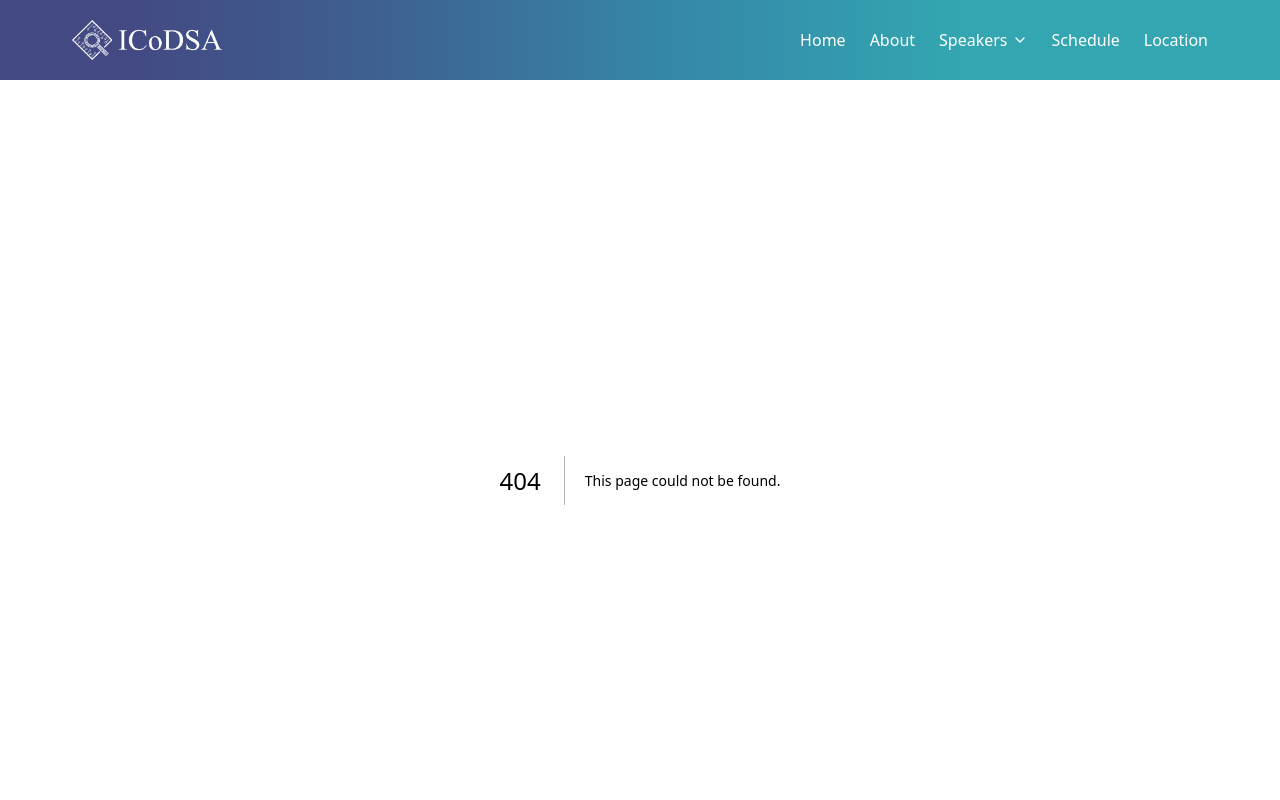
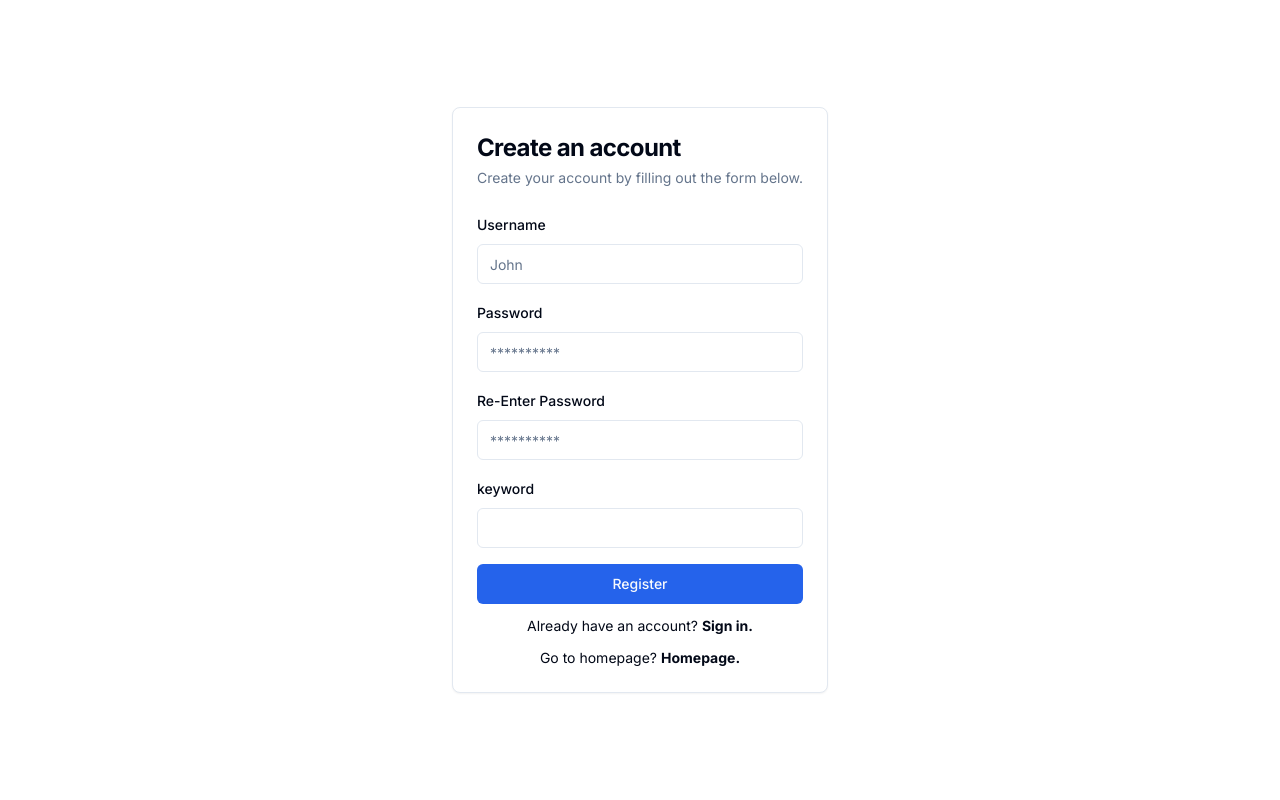
Before and after one commit to GozaRaid/Magang-frontend, a Next.js app: page /admin/auth/register in a window 1280 px wide. Before the commit this address had no page. Shown: the top 800 px of the page. Built offline with nearby package versions, Linux system fonts and the light colour scheme; no server answers.

Commit message:
feat: add registration account

```diff
--- a/package.json
+++ b/package.json
@@ -18,12 +18,14 @@
     "axios": "^1.7.7",
     "class-variance-authority": "^0.7.0",
     "clsx": "^2.1.1",
+    "formik": "^2.4.6",
     "lucide-react": "^0.447.0",
-    "next": "14.2.14",
+    "next": "^14.2.15",
     "react": "^18.3.1",
     "react-dom": "^18.3.1",
     "tailwind-merge": "^2.5.3",
-    "tailwindcss-animate": "^1.0.7"
+    "tailwindcss-animate": "^1.0.7",
+    "yup": "^1.4.0"
   },
   "devDependencies": {
     "postcss": "^8",
--- a/src/components/layouts/eventschedule.jsx
+++ b/src/components/layouts/eventschedule.jsx
@@ -202,7 +202,7 @@ export function EventSchedule() {
               <TabsTrigger
                 key={day.date}
                 value={day.date}
-                className="data-[state=active]:bg-primary data-[state=active]:text-primary-foreground"
+                className="data-[state=active]:bg-[linear-gradient(90deg,rgba(67,73,131,1)_10%,rgba(62,97,146,1)_30%,rgba(53,135,168,1)_52%,rgba(51,166,177,1)_75%,rgba(51,166,177,1)_89%)] data-[state=active]:text-primary-foreground "
               >
                 {new Date(day.date).toLocaleDateString("en-US", {
                   weekday: "short",
@@ -228,10 +228,10 @@ export function EventSchedule() {
           <TabsContent key={day.date} value={day.date}>
             <Table>
               <TableHeader>
-                <TableRow className="bg-primary text-primary-foreground">
-                  <TableHead className="w-1/6">Time</TableHead>
-                  <TableHead className="w-1/4">Event</TableHead>
-                  <TableHead className="w-1/2">Speakers</TableHead>
+                <TableRow className="bg-blue-950">
+                  <TableHead className="w-1/6 text-white">Time</TableHead>
+                  <TableHead className="w-1/4 text-white">Event</TableHead>
+                  <TableHead className="w-1/2 text-white">Speakers</TableHead>
                 </TableRow>
               </TableHeader>
               <TableBody>
--- a/src/components/layouts/login.jsx
+++ b/src/components/layouts/login.jsx
@@ -86,7 +86,7 @@ export function Login() {
           <div></div>
           <Button
             type="submit"
-            className="w-full bg-blue-600 hover:bg-blue-700"
+            className="w-full bg-blue-600 hover:bg-blue-950"
             disabled={isLoading}
           >
             {isLoading ? "Logging in" : "Login"}
--- /dev/null
+++ b/src/components/layouts/register.jsx
@@ -0,0 +1,169 @@
+"use client";
+
+import Link from "next/link";
+import * as Yup from "yup";
+import { Formik, Form, Field } from "formik";
+import { Label } from "@/components/ui/label";
+import { Button } from "@/components/ui/button";
+import { usePostUser } from "@/features/auth/usePostUser";
+import { useRouter } from "next/router";
+import { useEffect, useState } from "react";
+import { useAuth } from "@/features/auth/AuthContext";
+import {
+  Card,
+  CardHeader,
+  CardTitle,
+  CardDescription,
+  CardContent,
+} from "@/components/ui/card";
+
+const validationSchema = Yup.object({
+  username: Yup.string().required("Username is required"),
+  keyword: Yup.string()
+    .required("Invalid keyword format")
+    .required("keyword is required"),
+  password: Yup.string().required("Password is required"),
+  reenterPassword: Yup.string()
+    .oneOf([Yup.ref("password"), null], "Passwords must match")
+    .required("Re-entering your password is required"),
+});
+
+export function Register() {
+  const router = useRouter();
+  const { login, isLoggedIn } = useAuth();
+  const mutation = usePostUser();
+  const [registerFailed, setRegisterFailed] = useState("");
+  const [isLoading, setIsLoading] = useState(false);
+
+  useEffect(() => {
+    if (isLoggedIn && router.pathname !== "/") {
+      router.push("/");
+    }
+  }, [isLoggedIn, router]);
+
+  const handleSubmit = async (values, { setSubmitting }) => {
+    const { username, password, keyword } = values;
+
+    mutation.mutate(
+      { username, password, keyword },
+      {
+        onError: (error) => {
+          setRegisterFailed(error.message);
+          setSubmitting(false);
+          setIsLoading(false);
+        },
+        onSuccess: (data) => {
+          login(data.data.accessToken);
+          router.push("/");
+        },
+      }
+    );
+  };
+
+  return (
+    <Card className="max-w-sm mx-auto bg-background">
+      <CardHeader className="space-y-1">
+        <CardTitle className="text-2xl font-bold">Create an account</CardTitle>
+        <CardDescription>
+          Create your account by filling out the form below.
+        </CardDescription>
+      </CardHeader>
+      <CardContent>
+        <Formik
+          initialValues={{
+            username: "",
+            keyword: "",
+            password: "",
+            reenterPassword: "",
+          }}
+          validationSchema={validationSchema}
+          onSubmit={handleSubmit}
+        >
+          {({ errors, touched, isSubmitting }) => (
+            <Form className="space-y-4">
+              <div className="space-y-2">
+                <Label htmlFor="username">Username</Label>
+                <Field
+                  id="username"
+                  name="username"
+                  placeholder="John"
+                  className="input-custom"
+                />
+                {errors.username && touched.username && (
+                  <div className="text-red-500">{errors.username}</div>
+                )}
+              </div>
+
+              <div className="space-y-2">
+                <Label htmlFor="password">Password</Label>
+                <Field
+                  id="password"
+                  name="password"
+                  type="password"
+                  placeholder="**********"
+                  className="input-custom"
+                />
+                {errors.password && touched.password && (
+                  <div className="text-red-500">{errors.password}</div>
+                )}
+              </div>
+
+              <div className="space-y-2">
+                <Label htmlFor="reenterPassword">Re-Enter Password</Label>
+                <Field
+                  id="reenterPassword"
+                  name="reenterPassword"
+                  type="password"
+                  placeholder="**********"
+                  className="input-custom"
+                />
+                {errors.reenterPassword && touched.reenterPassword && (
+                  <div className="text-red-500">{errors.reenterPassword}</div>
+                )}
+              </div>
+
+              <div className="space-y-2">
+                <Label htmlFor="keyword">keyword</Label>
+                <Field id="keyword" name="keyword" className="input-custom" />
+                {errors.keyword && touched.keyword && (
+                  <div className="text-red-500">{errors.keyword}</div>
+                )}
+              </div>
+              {registerFailed && (
+                <div className="text-sm text-red-500">{registerFailed}</div>
+              )}
+
+              <Button
+                type="submit"
+                className="w-full bg-blue-600 hover:bg-blue-950"
+                disabled={isSubmitting || isLoading}
+              >
+                {isLoading ? "Registering" : "Register"}
+              </Button>
+            </Form>
+          )}
+        </Formik>
+        <div className="pt-3 text-sm text-center text-grey-dark">
+          Already have an account?{" "}
+          <Link
+            href="login"
+            className="font-bold no-underline text-blue"
+            prefetch={false}
+          >
+            Sign in.
+          </Link>
+        </div>
+        <div className="pt-3 text-sm text-center text-grey-dark">
+          Go to homepage?{" "}
+          <Link
+            href="/"
+            className="font-bold no-underline text-blue"
+            prefetch={false}
+          >
+            Homepage.
+          </Link>
+        </div>
+      </CardContent>
+    </Card>
+  );
+}
--- a/src/components/ui/table.jsx
+++ b/src/components/ui/table.jsx
@@ -1,48 +1,55 @@
-import * as React from "react"
+import * as React from "react";
 
-import { cn } from "@/lib/utils"
+import { cn } from "@/lib/utils";
 
 const Table = React.forwardRef(({ className, ...props }, ref) => (
   <div className="relative w-full overflow-auto">
     <table
       ref={ref}
       className={cn("w-full caption-bottom text-sm", className)}
-      {...props} />
+      {...props}
+    />
   </div>
-))
-Table.displayName = "Table"
+));
+Table.displayName = "Table";
 
 const TableHeader = React.forwardRef(({ className, ...props }, ref) => (
   <thead ref={ref} className={cn("[&_tr]:border-b", className)} {...props} />
-))
-TableHeader.displayName = "TableHeader"
+));
+TableHeader.displayName = "TableHeader";
 
 const TableBody = React.forwardRef(({ className, ...props }, ref) => (
   <tbody
     ref={ref}
     className={cn("[&_tr:last-child]:border-0", className)}
-    {...props} />
-))
-TableBody.displayName = "TableBody"
+    {...props}
+  />
+));
+TableBody.displayName = "TableBody";
 
 const TableFooter = React.forwardRef(({ className, ...props }, ref) => (
   <tfoot
     ref={ref}
-    className={cn("border-t bg-muted/50 font-medium [&>tr]:last:border-b-0", className)}
-    {...props} />
-))
-TableFooter.displayName = "TableFooter"
+    className={cn(
+      "border-t bg-muted/50 font-medium [&>tr]:last:border-b-0",
+      className
+    )}
+    {...props}
+  />
+));
+TableFooter.displayName = "TableFooter";
 
 const TableRow = React.forwardRef(({ className, ...props }, ref) => (
   <tr
     ref={ref}
     className={cn(
-      "border-b transition-colors hover:bg-muted/50 data-[state=selected]:bg-muted",
+      "border-b transition-colors data-[state=selected]:bg-muted",
       className
     )}
-    {...props} />
-))
-TableRow.displayName = "TableRow"
+    {...props}
+  />
+));
+TableRow.displayName = "TableRow";
 
 const TableHead = React.forwardRef(({ className, ...props }, ref) => (
   <th
@@ -51,25 +58,28 @@ const TableHead = React.forwardRef(({ className, ...props }, ref) => (
       "h-12 px-4 text-left align-middle font-medium text-muted-foreground [&:has([role=checkbox])]:pr-0",
       className
     )}
-    {...props} />
-))
-TableHead.displayName = "TableHead"
+    {...props}
+  />
+));
+TableHead.displayName = "TableHead";
 
 const TableCell = React.forwardRef(({ className, ...props }, ref) => (
   <td
     ref={ref}
     className={cn("p-4 align-middle [&:has([role=checkbox])]:pr-0", className)}
-    {...props} />
-))
-TableCell.displayName = "TableCell"
+    {...props}
+  />
+));
+TableCell.displayName = "TableCell";
 
 const TableCaption = React.forwardRef(({ className, ...props }, ref) => (
   <caption
     ref={ref}
     className={cn("mt-4 text-sm text-muted-foreground", className)}
-    {...props} />
-))
-TableCaption.displayName = "TableCaption"
+    {...props}
+  />
+));
+TableCaption.displayName = "TableCaption";
 
 export {
   Table,
@@ -80,4 +90,4 @@ export {
   TableRow,
   TableCell,
   TableCaption,
-}
+};
--- /dev/null
+++ b/src/features/auth/usePostUser.js
@@ -0,0 +1,30 @@
+import { useMutation } from "@tanstack/react-query";
+import { usePostAuth } from "@/features/auth/usePostAuth";
+import { axiosInstance } from "@/lib/axios";
+
+export const usePostUser = () => {
+  const postAuthMutation = usePostAuth();
+
+  return useMutation({
+    mutationFn: async ({ username, password, keyword }) => {
+      try {
+        const response = await axiosInstance.post("/users", {
+          username,
+          password,
+          keyword,
+        });
+        return response.data;
+      } catch (error) {
+        throw new Error(
+          error.response?.data?.message || error.message || "An error occurred"
+        );
+      }
+    },
+    onSuccess: (data) => {
+      postAuthMutation.mutate({
+        username: data.username,
+        password: data.password,
+      });
+    },
+  });
+};
--- a/src/pages/_app.jsx
+++ b/src/pages/_app.jsx
@@ -18,7 +18,11 @@ const queryClient = new QueryClient({
 
 export default function App({ Component, pageProps }) {
   const router = useRouter();
-  const noNavbarFooter = ["/admin/auth/login", "/exceptions/unauthorized"];
+  const noNavbarFooter = [
+    "/admin/auth/login",
+    "/admin/auth/register",
+    "/exceptions/unauthorized",
+  ];
 
   return (
     <>
--- /dev/null
+++ b/src/pages/admin/auth/register.jsx
@@ -0,0 +1,9 @@
+import { Register } from "@/components/layouts/Register";
+
+export default function RegisterPage() {
+  return (
+    <main className="flex flex-col items-center justify-center min-h-screen p-6">
+      <Register />
+    </main>
+  );
+}
--- a/src/styles/globals.css
+++ b/src/styles/globals.css
@@ -85,3 +85,7 @@
     @apply bg-background text-foreground;
   }
 }
+
+.input-custom {
+  @apply flex w-full h-10 px-3 py-2 text-sm border rounded-md border-input bg-background ring-offset-background file:border-0 file:bg-transparent file:text-sm file:font-medium placeholder:text-muted-foreground focus-visible:outline-none focus-visible:ring-2 focus-visible:ring-ring focus-visible:ring-offset-2 disabled:cursor-not-allowed disabled:opacity-50;
+}
```
Also changed, not shown: src/components/layouts/hero.jsx (+0 -21 lines), 1 other file (tests, documents, lock files or other folders).
